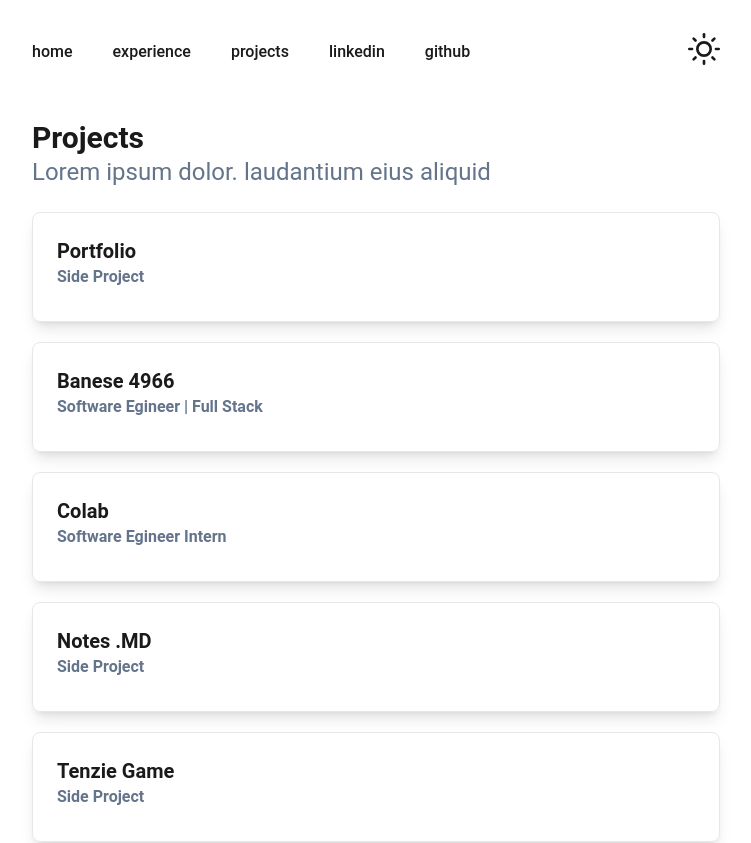
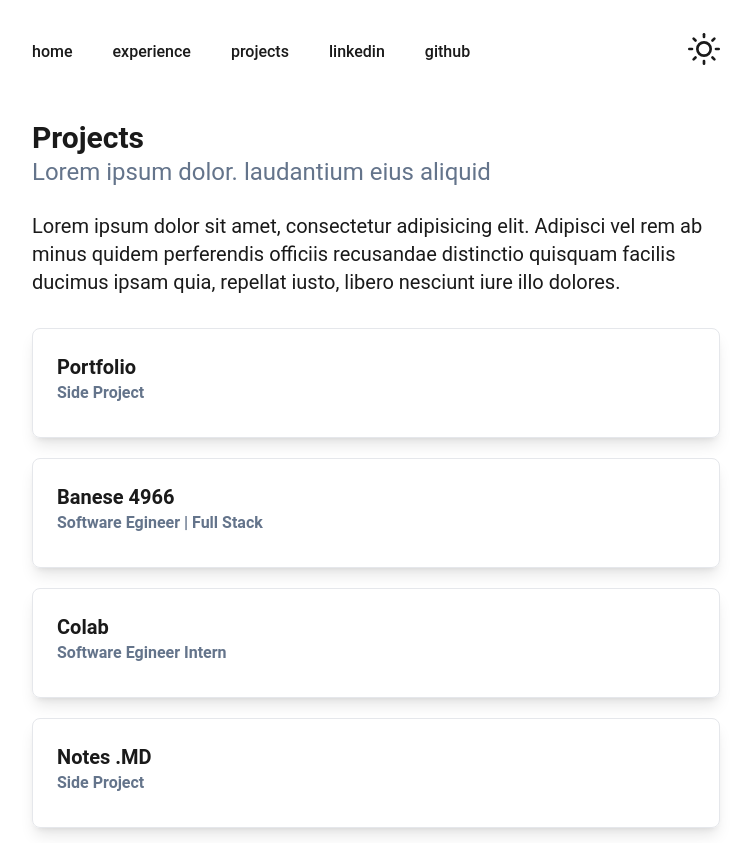
Before and after one commit to JulioPeixoto/juliopeixoto.info, a Next.js app: page /projects in a window 1280 px wide. Shown: the top 843 px of the page, without its empty margins (264-1015 px from the left). Built offline with nearby package versions, Linux system fonts and the light colour scheme.

Commit message:
Atualizando Projects

```diff
--- a/app/projects/page.tsx
+++ b/app/projects/page.tsx
@@ -3,7 +3,21 @@ import Projects from "../ui/Projects";
 export default function Home() {
   return (
     <main className="">
-        <Projects />
+      <section className="mb-4 pb-4">
+        <h2 className="text-3xl font-semibold mb-3 pb-3">
+          Projects
+          <span className="block text-slate-500 font-normal text-2xl">
+            Lorem ipsum dolor. laudantium eius aliquid
+          </span>
+        </h2>
+        <p className="text-lg md:text-xl leading-normal prose prose-lg">
+          Lorem ipsum dolor sit amet, consectetur adipisicing elit. Adipisci vel
+          rem ab minus quidem perferendis officiis recusandae distinctio
+          quisquam facilis ducimus ipsam quia, repellat iusto, libero nesciunt
+          iure illo dolores.
+        </p>
+      </section>
+      <Projects />
     </main>
   );
 }
--- a/app/ui/Projects.tsx
+++ b/app/ui/Projects.tsx
@@ -32,13 +32,6 @@ export default function Projects() {
 
   return (
     <section className="mb-3 pb-3">
-      <h2 className="text-3xl font-semibold mb-3 pb-3">
-        Projects
-        <span className="block text-slate-500 font-normal text-2xl">
-          Lorem ipsum dolor. laudantium eius aliquid
-        </span>
-      </h2>
-
       <div className="grid grid-cols-1 gap-5">
         {Proj.map((project, index) => (
           <div
```
